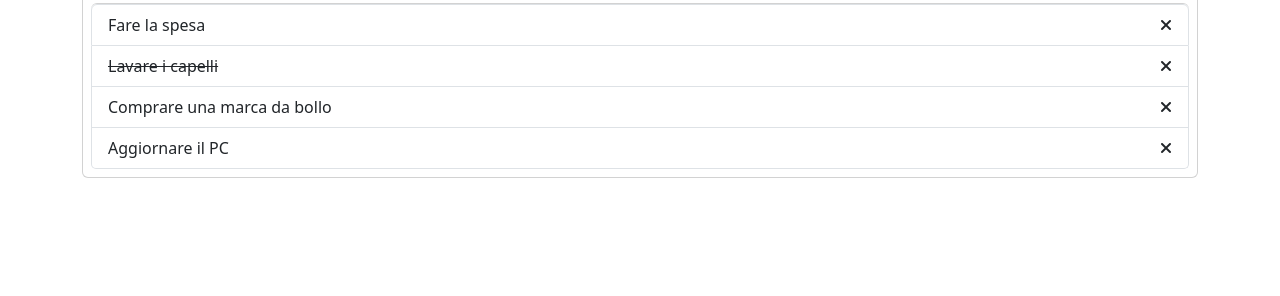
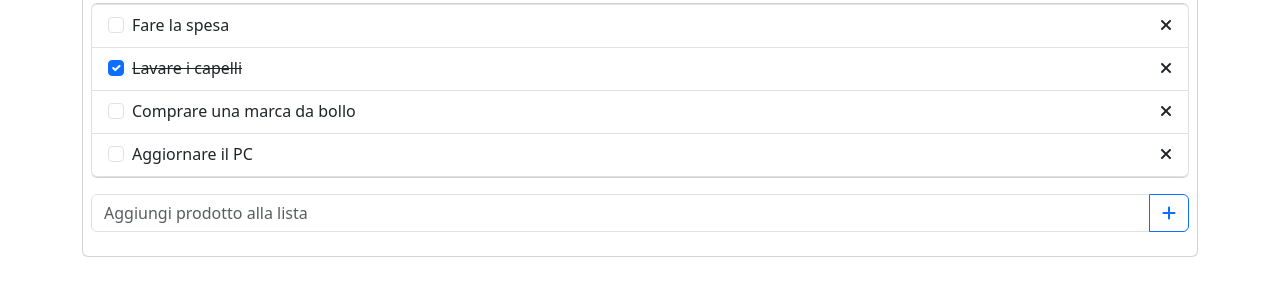
Before and after one commit to MarcoFonti/vue-todolist, a plain HTML site: page index.html in a window 1280 px wide. Shown: the part 86-382 px from the top of the page. Drawn offline with nearby package versions, Linux system fonts and the light colour scheme.

Commit message:
add MILESTONE 3

```diff
--- a/index.html
+++ b/index.html
@@ -24,11 +24,24 @@
                 <h1 class="text-center text-danger">LISTA DELLA SPESA</h1>
                 <ul class="list-group">
                     <!-- LISTA -->
-                    <li v-for="element in date" class="list-group-item d-flex justify-content-between align-items-center">
-                        <span :class="{'text-decoration-line-through': element.done}">{{element.text}}</span>
-                        <i @click="productFound(element.id)" class="fa-solid fa-xmark"></i>
+                    <li v-for="element in date" class="list-group-item">
+                        <div class="form-check d-flex justify-content-between align-items-center">
+                            <!-- TESTO -->
+                            <label class="form-check-label" :class="{'text-decoration-line-through': element.done}">
+                            <!-- CHECKBOX -->
+                            <input class="form-check-input" type="checkbox" v-model="element.done">
+                            {{element.text}}</label>
+                            <!-- RIMUOVI -->
+                            <i @click="productFound(element.id)" class="fa-solid fa-xmark"></i>
+                        </div>
                     </li>
                 </ul>
+                <div class="input-group my-3">
+                    <!-- INPUT TESTO -->
+                    <input type="text" class="form-control" placeholder="Aggiungi prodotto alla lista" v-model.trim="newProduct">
+                    <!-- BOTTONE AGGIUNGI -->
+                    <button class="btn btn-outline-primary" type="button" @click="addProduct"><i class="fa-solid fa-plus"></i></button>
+                </div>
             </div>
         </div>
     </div>
--- a/js/script.js
+++ b/js/script.js
@@ -12,25 +12,48 @@ const app = createApp ({
         return {
             // DATE ARRAY OGGETTI
             date: arrayExpense,
+            // COLLEGAMENTO CON INPUT
+            newProduct: '',
         }
     },
 
     // METODO FUNZIONI PER ELIMINARE
     methods: {
+
+        // FUNZIONE CON PARAMETRO ID CLICCATA
         productFound(id) {
+            // METODO FILTER TOGLIERE ELEMENTI
             const newDate = this.date.filter((element) => {
+                // VERIFICO ID CLICCATO CON ID DELL'ELEMENTO
                 if(id !== element.id){
+                    // SE NON SONO UGUALI
                     return true;
                 } else {
+                    // SE SONO UGUALI
                     return false;
                 }
             })
 
+            // RIASSEGNO DATE CON NEWDATE
             this.date = newDate;
-        }
+        },
+
+        // FUNZIONE PER AGGIUNGERE ELEMENTO
+        addProduct() {
+            // CREO NUOVO OGETTO
+            const addText = {
+                id: new Date().toISOString(),
+                done: false,
+                text: this.newProduct,
+            }
+
+            // LO METTO DENTRO A DATE
+            this.date.push(addText);
+
+            // OGNI VOLTA SVOTO INPUT
+            this.newProduct = '';
+        },
     },
-
-
 
 });
 
```
